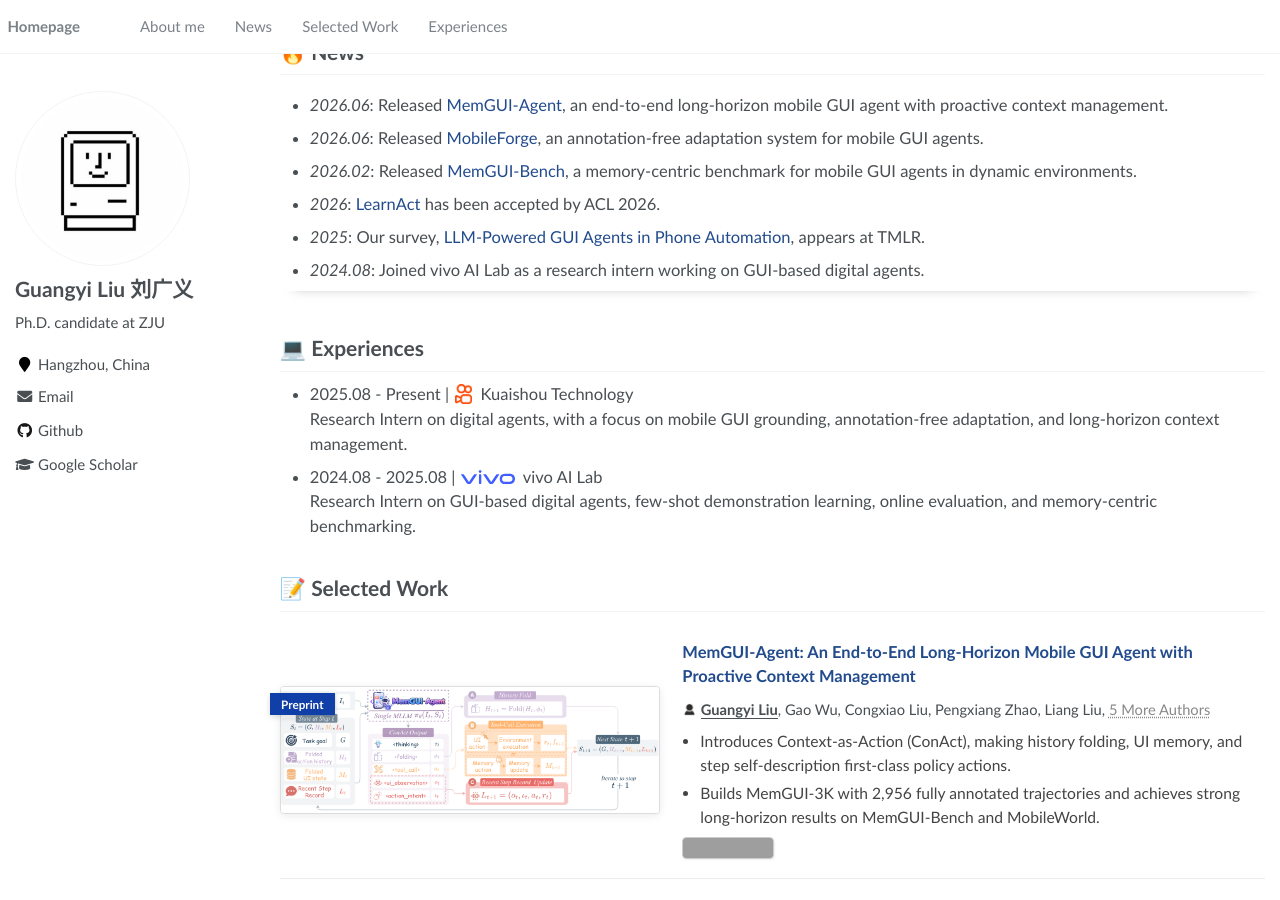
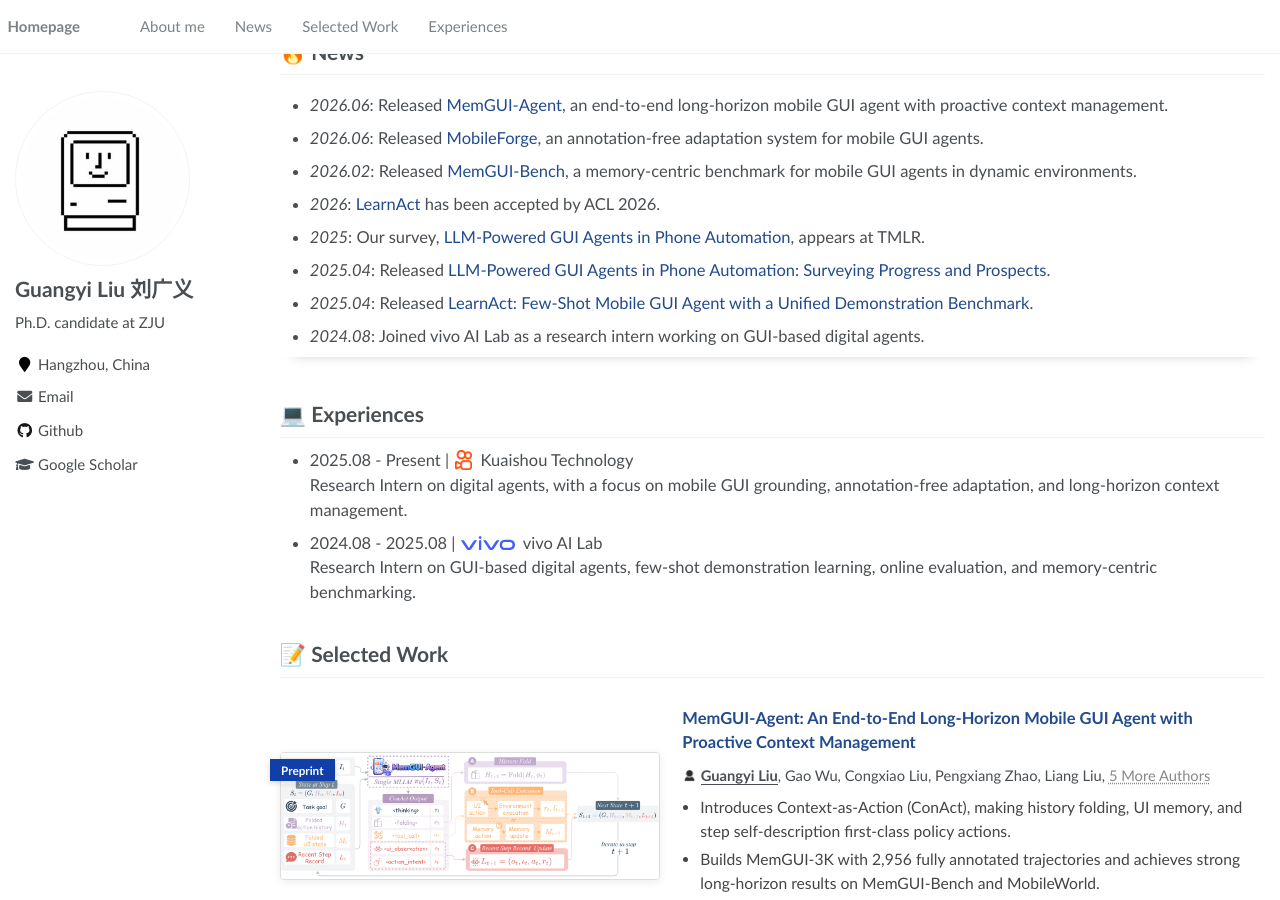
Before and after one commit to lgy0404/lgy0404.github.io, a Jekyll site: the page built from _pages/about.md, in a window 1280 px wide and 900 px high, scrolled down 395 px. Built offline with Jekyll 4.4.1, drawn with Linux system fonts in a browser that asks for light colours; comment, search, counter and statistics services are not loaded; grey boxes are pictures that could not be loaded.

Commit message:
feat: add 2025.04 paper release news

```diff
--- a/_pages/about.md
+++ b/_pages/about.md
@@ -208,6 +208,8 @@ I am a Ph.D. candidate in the Department of Control Science and Engineering at Z
 - *2026.02*: Released [MemGUI-Bench](https://lgy0404.github.io/MemGUI-Bench/), a memory-centric benchmark for mobile GUI agents in dynamic environments.
 - *2026*: [LearnAct](https://lgy0404.github.io/LearnAct/) has been accepted by ACL 2026.
 - *2025*: Our survey, [LLM-Powered GUI Agents in Phone Automation](https://arxiv.org/abs/2504.19838), appears at TMLR.
+- *2025.04*: Released [LLM-Powered GUI Agents in Phone Automation: Surveying Progress and Prospects](https://arxiv.org/abs/2504.19838).
+- *2025.04*: Released [LearnAct: Few-Shot Mobile GUI Agent with a Unified Demonstration Benchmark](https://arxiv.org/abs/2504.13805).
 - *2024.08*: Joined vivo AI Lab as a research intern working on GUI-based digital agents.
 
 </div>
```
